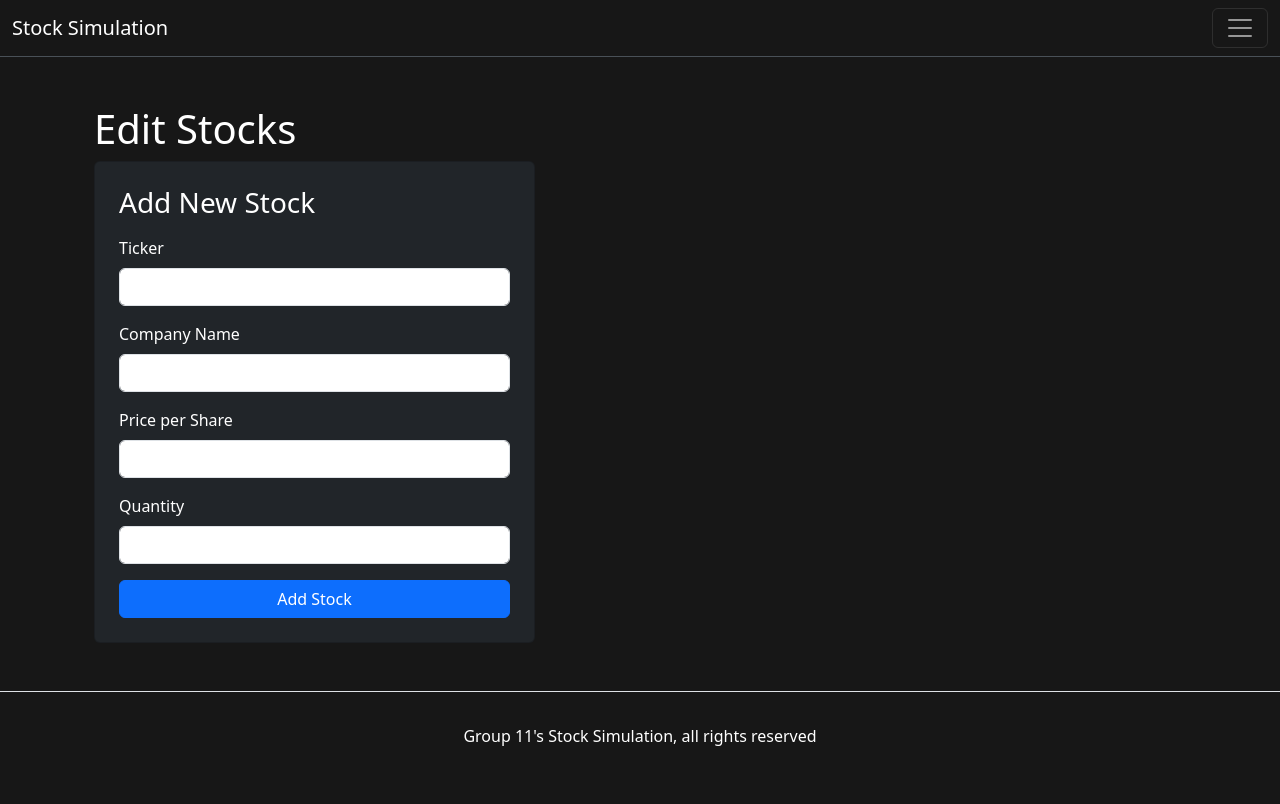
After one commit to todewitt/Capstone-Project, a Flask app: page /edit-stocks in a window 1280 px wide. The commit adds this page. Run offline with Flask 3, Linux system fonts and the light colour scheme.

Commit message:
Database integration
Added the database, and files for creating stocks,  and viewing portfolio, and login in page,

```diff
--- a/WorkingDir/app.py
+++ b/WorkingDir/app.py
@@ -1,10 +1,14 @@
-from flask import Flask, render_template
+from flask import Flask, render_template, request, redirect, url_for, flash
+import datetime
+from flask_sqlalchemy import SQLAlchemy
 
 app = Flask(__name__)
-
-@app.route("/")
-def home():
-    return render_template("home.html")
+@app.route("/", methods=['GET', 'POST'])
+def login():
+    return render_template("login.html")
+@app.route("/dashboard")
+def dashboard():
+    return render_template("dashboard.html")
 
 @app.route("/about")
 def about():
@@ -20,18 +24,123 @@ def account():
 
 @app.route("/log-out")
 def logout():
-    return render_template("log-out.html")
-
-@app.route("/order-history")
-def orderHistory():
-    return render_template("order-history.html")
+    return redirect(url_for('login'))
 
 @app.route("/withdraw-deposit")
 def withdrawDeposit():
     return render_template("withdraw-deposit.html")
 
+@app.route('/order-history')
+def orderHistory():
+    user = User.query.get_or_404(1)
+    return render_template('order-history.html', user=user)
+
+@app.route('/portfolio')
+def portfolio():
+    user = User.query.get_or_404(1)
+    holdings = {}
+    for order in user.orders:
+        if order.order_type == 'BUY':
+            holdings[order.stock_symbol] = holdings.get(order.stock_symbol, 0) + order.quantity
+        elif order.order_type == 'SELL':
+            holdings[order.stock_symbol] = holdings.get(order.stock_symbol, 0) - order.quantity
+    return render_template("portfolio.html", holdings=holdings)
+#DATA BASE SECTION
+#
+#
+#
+#
+
+# Configuration
+app.config['SQLALCHEMY_DATABASE_URI'] = 'mysql+pymysql://root:password@localhost/capstone'
+app.config['SQLALCHEMY_TRACK_MODIFICATIONS'] = False
+app.config['SECRET_KEY'] = 'your-secret-key'
+
+db = SQLAlchemy(app)
+
+# User Model
+class User(db.Model):
+    id = db.Column(db.Integer, primary_key=True)
+    username = db.Column(db.String(80), unique=True, nullable=False)
+    email = db.Column(db.String(120), unique=True, nullable=False)
+
+    orders = db.relationship('Order', backref='user', lazy=True)
+
+    def __repr__(self):
+        return f""
+
+class Order(db.Model):
+    id = db.Column(db.Integer, primary_key=True)
+    user_id = db.Column(db.Integer, db.ForeignKey('user.id'), nullable=False)
+    stock_symbol = db.Column(db.String(10), nullable=False)
+    order_type = db.Column(db.String(4), nullable=False)
+    quantity = db.Column(db.Integer, nullable=False)
+    price_per_share = db.Column(db.Float, nullable=False)
+    timestamp = db.Column(db.DateTime, nullable=False, default=datetime.datetime.now)
+    def __repr__(self):
+        return f"Order('{self.stock_symbol}', '{self.timestamp}')"
+
+class Stock(db.Model):
+    id = db.Column(db.Integer, primary_key=True)
+    stock_symbol = db.Column(db.String(5), unique=True, nullable=False)
+    name = db.Column(db.String(100), nullable=False)
+    price_per_share = db.Column(db.Float, nullable=False)
+    quantity = db.Column(db.Float, nullable=False)
+
+    def __repr__(self):
+        return f"Stock('{self.stock_symbol}', '{self.price_per_share}', '{self.quantity}')"
+
+# Create tables
+with app.app_context():
+    db.create_all()
+
+@app.route('/create-account', methods=['GET', 'POST'])
+def create_account():
+    if request.method == 'POST':
+        username = request.form['username']
+        email = request.form['email']
+
+        if not username or not email:
+            flash('Please fill in all fields', 'error')
+            return redirect(url_for('create_account'))
+
+        try:
+            new_user = User(username=username, email=email)
+            db.session.add(new_user)
+            db.session.commit()
+            flash('User added successfully!', 'success')
+            return redirect(url_for('create_account'))
+        except Exception as e:
+            flash(f'Error adding user: {str(e)}', 'error')
+            return redirect(url_for('create_account'))
+
+    return render_template('create-account.html')
+
+@app.route("/edit-stocks", methods=['GET', 'POST'])
+def edit_stocks():
+
+    if request.method == 'POST':
+        stock_symbol = request.form['stock_symbol'].upper()
+        name = request.form['name']
+        price_per_share = request.form['price_per_share']
+        quantity = request.form['quantity']
+
+        if not stock_symbol or not name or not price_per_share or not quantity:
+            flash('Please fill in all fields', 'error')
+            return redirect(url_for('edit_stocks'))
+
+        try:
+            new_stock = Stock(stock_symbol=stock_symbol, name=name, price_per_share=float(price_per_share), quantity=float(quantity))
+            db.session.add(new_stock)
+            db.session.commit()
+            flash('Stock created successfully!', 'success')
+            return redirect(url_for('edit_stocks'))
+        except Exception as e:
+            flash(f'Error creating stock: {str(e)}', 'error')
+            return redirect(url_for('edit_stocks'))
+
+    return render_template('edit-stocks.html')
 
 
-
-if __name__ == "__main__":
+if __name__ == '__main__':
     app.run(debug=True)
--- a/WorkingDir/templates/base.html
+++ b/WorkingDir/templates/base.html
@@ -18,7 +18,7 @@
     <div class="collapse navbar-collapse" id="navbarSupportedContent">
       <ul class="navbar-nav me-auto mb-2 mb-lg-0">
         <li class="nav-item">
-          <a class="nav-link active" aria-current="page" href="{{ url_for('home') }}">Home</a>
+          <a class="nav-link active" aria-current="page" href="{{ url_for('dashboard') }}">Dashboard</a>
         </li>
         <li class="nav-item">
           <a class="nav-link" href="{{ url_for('about') }}">About</a>
@@ -31,8 +31,10 @@
             Account
           </a>
           <ul class="dropdown-menu">
+            <li><a class="dropdown-item" href="{{ url_for('portfolio') }}">My Portfolio</a></li>
             <li><a class="dropdown-item" href="{{ url_for('orderHistory') }}">Order History</a></li>
             <li><a class="dropdown-item" href="{{ url_for('withdrawDeposit') }}">Withdraw/Deoposit</a></li>
+            <li><a class="dropdown-item" href="{{ url_for('edit_stocks') }}">Edit Stocks</a></li>
             <li><hr class="dropdown-divider"></li>
             <li><a class="dropdown-item" href="{{ url_for('logout') }}">log out</a></li>
           </ul>
--- a/WorkingDir/templates/home.html
+++ b/WorkingDir/templates/dashboard.html
@@ -1,8 +1,8 @@
 {% extends "base.html" %}
-{% block title %}Home{% endblock %}
+{% block title %}Dashboard{% endblock %}
 {% block content %}
 
-<h1 class="text-white">Home Page</h1>
+<h1 class="text-white">Dashboard</h1>
 <h2 class="text-white">This is the start of group 11's stock simulation project</h2>
 <p class="text-white">A lot of work still need to be done, specifically on the design and looks. <br>Eventually this page will look fantastic, this was just to prove that we have a start
     and have templates set up for the project<br> As you can see this is the home page and eventually there will be stocks displayed here, for now however navigate using the bar in the top right
--- /dev/null
+++ b/WorkingDir/templates/edit-stocks.html
@@ -0,0 +1,42 @@
+{% extends "base.html" %}
+{% block title %}Edit Stocks{% endblock %}
+{% block content %}
+<div class="container mt-5">
+    <h1 class="text-white">Edit Stocks</h1>
+
+    {% with messages = get_flashed_messages(with_categories=true) %}
+        {% if messages %}
+            {% for category, message in messages %}
+                <div class="alert alert-{{ category }}">{{ message }}</div>
+            {% endfor %}
+        {% endif %}
+    {% endwith %}
+
+    <div class="row">
+        <div class="col-md-5">
+            <div class="card bg-dark text-white p-4">
+                <h3 class="mb-3">Add New Stock</h3>
+                <form method="POST" action="{{ url_for('edit_stocks') }}">
+                    <div class="mb-3">
+                        <label for="symbol" class="form-label">Ticker</label>
+                        <input type="text" class="form-control" id="symbol" name="stock_symbol" required>
+                    </div>
+                    <div class="mb-3">
+                        <label for="name" class="form-label">Company Name</label>
+                        <input type="text" class="form-control" id="name" name="name" required>
+                    </div>
+                    <div class="mb-3">
+                        <label for="price" class="form-label">Price per Share </label>
+                        <input type="number" step="0.01" class="form-control" id="price" name="price_per_share" required>
+                    </div>
+                     <div class="mb-3">
+                        <label for="price" class="form-label">Quantity</label>
+                        <input type="number" step="0.01" class="form-control" id="quantity" name="quantity" required>
+                    </div>
+                    <button type="submit" class="btn btn-primary w-100">Add Stock</button>
+                </form>
+            </div>
+        </div>
+    </div>
+</div>
+{% endblock %}
--- a/WorkingDir/templates/log-out.html
+++ /dev/null
@@ -1,6 +0,0 @@
-{% extends "base.html" %}
-{% block title %}log out{% endblock %}
-{% block content %}
-<h1 class="text-white">log out</h1>
-<p class="text-white"> for the final product this screen wont be here it will just take you to a login page which we havent created yet</p>
-{% endblock %}
```
Also changed, not shown: WorkingDir/templates/create-account.html (added, +30 -0 lines), WorkingDir/templates/login.html (added, +32 -0 lines), WorkingDir/templates/order-history.html (+23 -21 lines), WorkingDir/templates/portfolio.html (added, +33 -0 lines).
